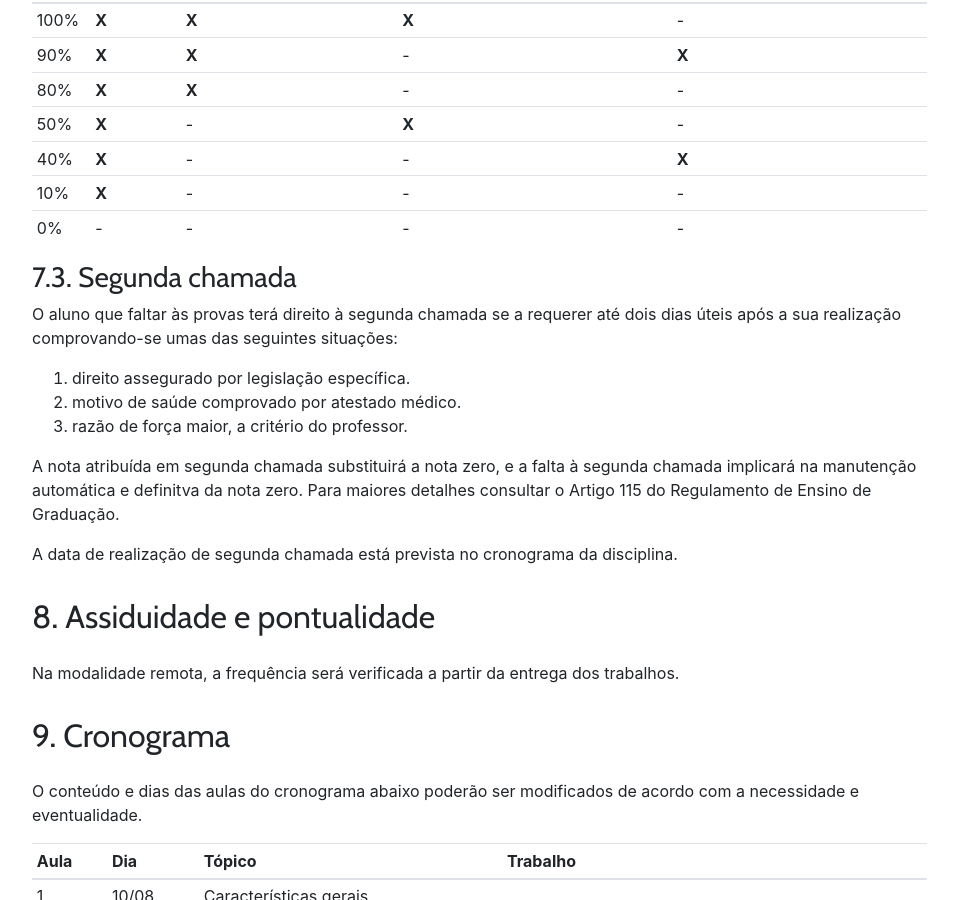
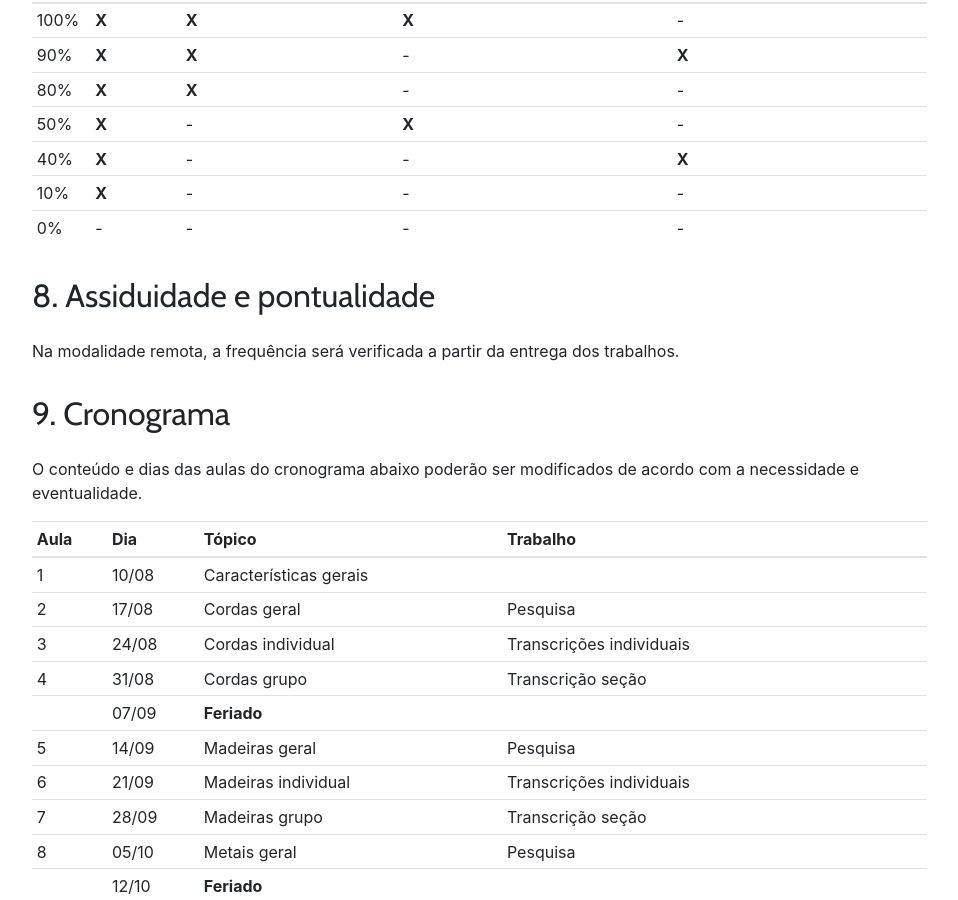
Before and after one commit to kroger/genosmus, a Jekyll site: the page built from _marcos/musa83.md, in a window 1280 px wide and 900 px high, scrolled down 2538 px. Shown: the whole window, without its empty margins (68-1026 px from the left). Built offline with Jekyll 4.4.1, drawn with Linux system fonts in a browser that asks for light colours; nearby versions of some CDN libraries; the table of contents is made by our own code.

Commit message:
Remove segunda chamada
- No semestre remoto, só existe para atividade síncrona

```diff
--- a/_marcos/musa83.md
+++ b/_marcos/musa83.md
@@ -112,7 +112,7 @@ As notas serão definidas de acordo com o seguinte critério:
 | 0%   | -        | -                      | -                             | -                          |
 {: .table .table-sm}
 
-### 7.3. Segunda chamada
+<!-- ### 7.3. Segunda chamada
 
 O aluno que faltar às provas terá direito à segunda chamada se a
 requerer até dois dias úteis após a sua realização comprovando-se umas
@@ -128,7 +128,7 @@ nota zero. Para maiores detalhes consultar o Artigo 115 do Regulamento
 de Ensino de Graduação.
 
 A data de realização de segunda chamada está prevista no cronograma da
-disciplina.
+disciplina. -->
 
 ## 8. Assiduidade e pontualidade
 
```
Also changed, not shown: _marcos/musb15.md (+2 -2 lines).
